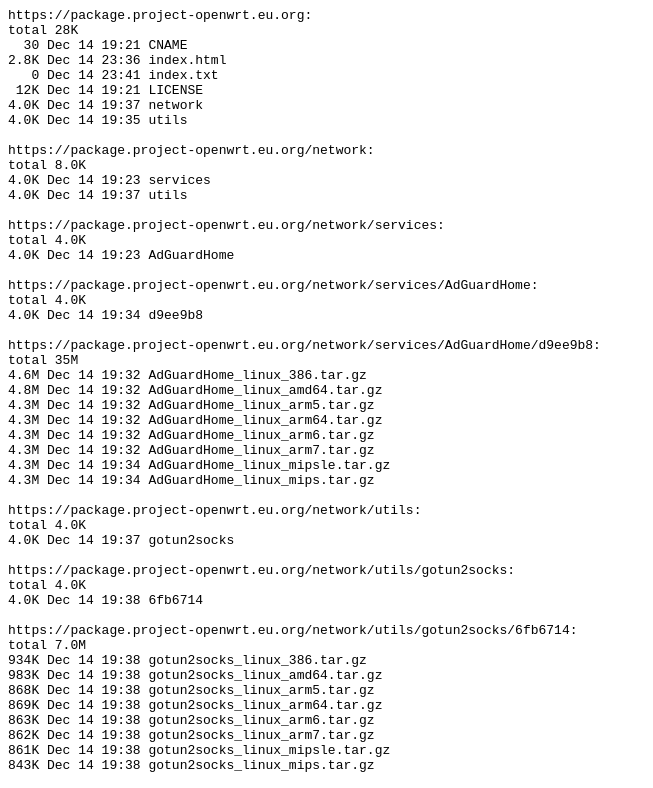
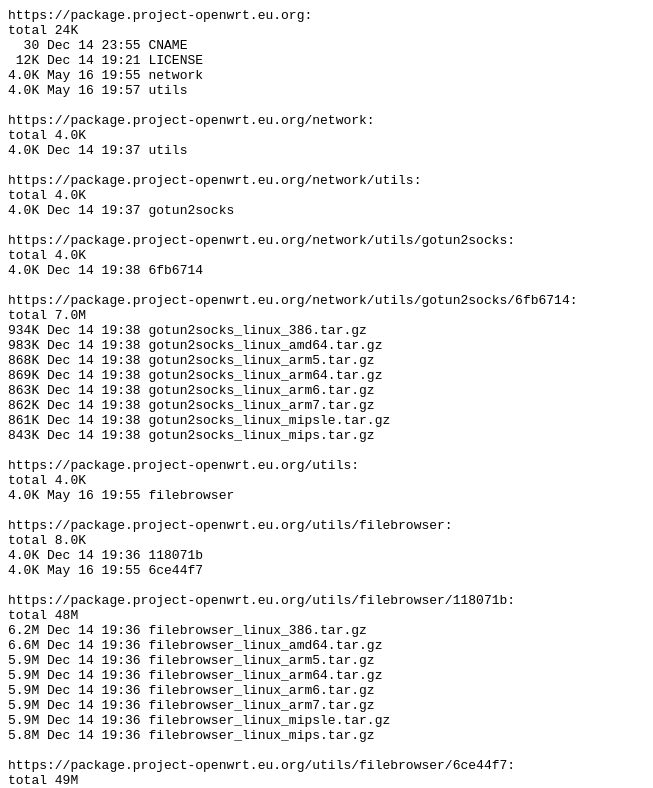
Before and after one commit to project-openwrt/packages-download, a plain HTML site: page index.html in a window 1280 px wide. Shown: the top 788 px of the page, without its empty margins (0-653 px from the left). Drawn offline with Linux system fonts and the light colour scheme.

Commit message:
rebase repo

```diff
--- a/index.html
+++ b/index.html
@@ -3,7 +3,7 @@
 <head>
     <meta http-equiv="content-type" content="text/html; charset=iso-8859-1"/>
     <title></title>
-	<meta name="generator" content="LibreOffice 5.4.0.3 (Linux)"/>
+    <meta name="generator" content="LibreOffice 5.4.7.2 (Linux)"/>
     <meta name="created" content="00:00:00"/>
     <meta name="changed" content="00:00:00"/>
     <style type="text/css">
@@ -14,37 +14,15 @@
 </head>
 <body lang="en-US" dir="ltr">
 <pre class="western">https://package.project-openwrt.eu.org:
-total 28K
-  30 Dec 14 19:21 CNAME
-2.8K Dec 14 23:36 index.html
-   0 Dec 14 23:41 index.txt
+total 24K
+  30 Dec 14 23:55 CNAME
  12K Dec 14 19:21 LICENSE
-4.0K Dec 14 19:37 network
-4.0K Dec 14 19:35 utils
+4.0K May 16 19:55 network
+4.0K May 16 19:57 utils
 
 https://package.project-openwrt.eu.org/network:
-total 8.0K
-4.0K Dec 14 19:23 services
+total 4.0K
 4.0K Dec 14 19:37 utils
-
-https://package.project-openwrt.eu.org/network/services:
-total 4.0K
-4.0K Dec 14 19:23 AdGuardHome
-
-https://package.project-openwrt.eu.org/network/services/AdGuardHome:
-total 4.0K
-4.0K Dec 14 19:34 d9ee9b8
-
-https://package.project-openwrt.eu.org/network/services/AdGuardHome/d9ee9b8:
-total 35M
-4.6M Dec 14 19:32 AdGuardHome_linux_386.tar.gz
-4.8M Dec 14 19:32 AdGuardHome_linux_amd64.tar.gz
-4.3M Dec 14 19:32 AdGuardHome_linux_arm5.tar.gz
-4.3M Dec 14 19:32 AdGuardHome_linux_arm64.tar.gz
-4.3M Dec 14 19:32 AdGuardHome_linux_arm6.tar.gz
-4.3M Dec 14 19:32 AdGuardHome_linux_arm7.tar.gz
-4.3M Dec 14 19:34 AdGuardHome_linux_mipsle.tar.gz
-4.3M Dec 14 19:34 AdGuardHome_linux_mips.tar.gz
 
 https://package.project-openwrt.eu.org/network/utils:
 total 4.0K
@@ -67,11 +45,12 @@ total 7.0M
 
 https://package.project-openwrt.eu.org/utils:
 total 4.0K
-4.0K Dec 14 19:35 filebrowser
+4.0K May 16 19:55 filebrowser
 
 https://package.project-openwrt.eu.org/utils/filebrowser:
-total 4.0K
+total 8.0K
 4.0K Dec 14 19:36 118071b
+4.0K May 16 19:55 6ce44f7
 
 https://package.project-openwrt.eu.org/utils/filebrowser/118071b:
 total 48M
@@ -82,6 +61,17 @@ total 48M
 5.9M Dec 14 19:36 filebrowser_linux_arm6.tar.gz
 5.9M Dec 14 19:36 filebrowser_linux_arm7.tar.gz
 5.9M Dec 14 19:36 filebrowser_linux_mipsle.tar.gz
-5.8M Dec 14 19:36 filebrowser_linux_mips.tar.gz</pre>
+5.8M Dec 14 19:36 filebrowser_linux_mips.tar.gz
+
+https://package.project-openwrt.eu.org/utils/filebrowser/6ce44f7:
+total 49M
+6.3M May 16 19:55 filebrowser_linux_386.tar.gz
+6.7M May 16 19:55 filebrowser_linux_amd64.tar.gz
+6.0M May 16 19:55 filebrowser_linux_arm5.tar.gz
+6.0M May 16 19:55 filebrowser_linux_arm64.tar.gz
+6.0M May 16 19:55 filebrowser_linux_arm6.tar.gz
+5.9M May 16 19:55 filebrowser_linux_arm7.tar.gz
+5.9M May 16 19:55 filebrowser_linux_mipsle.tar.gz
+5.9M May 16 19:55 filebrowser_linux_mips.tar.gz</pre>
 </body>
 </html>
```
Also changed, not shown: 8 other files. Lines whose indentation alone changed are shown as unchanged.
